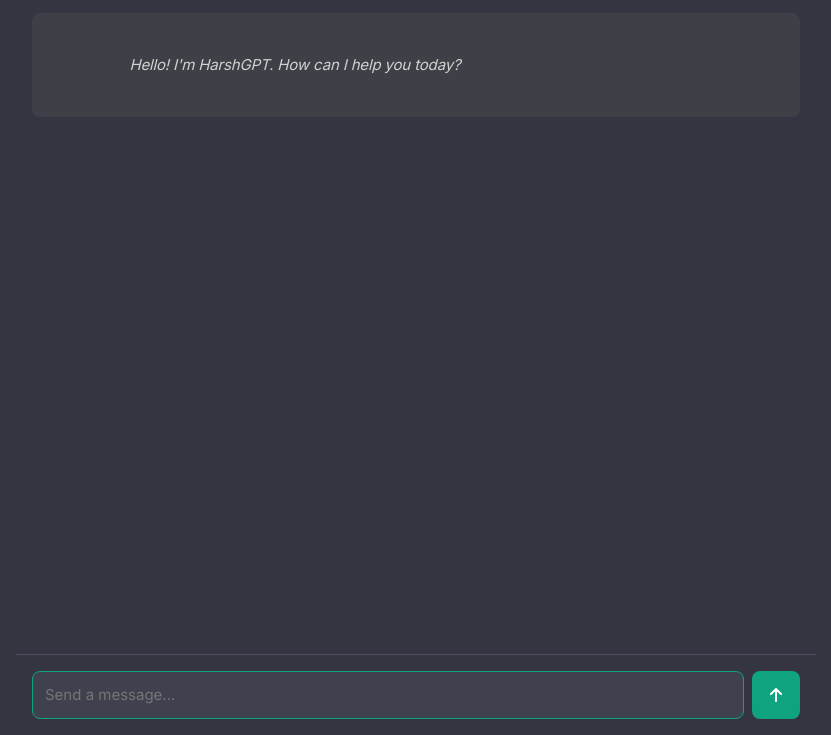
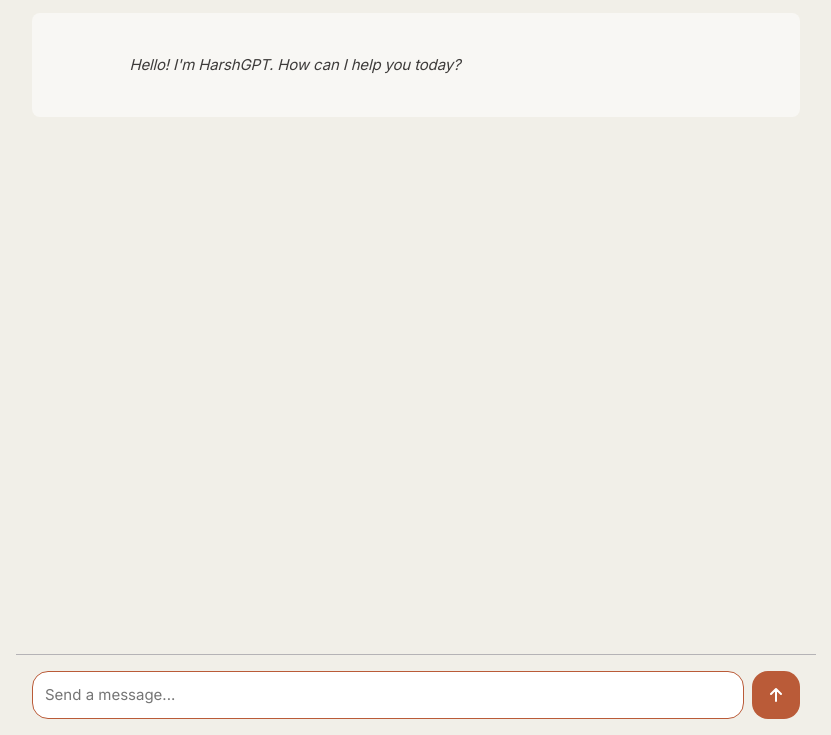
Before and after one commit to DevHarshPatel/ai, a plain HTML site: page index.html in a window 1280 px wide. Shown: the part 65-800 px from the top of the page, without its empty margins (224-1055 px from the left). Drawn offline with Linux system fonts and the light colour scheme.

Commit message:
Update style.css

```diff
--- a/style.css
+++ b/style.css
@@ -6,8 +6,8 @@
 
 body {
     font-family: 'Inter', -apple-system, BlinkMacSystemFont, "Segoe UI", Roboto, sans-serif;
-    background-color: #343541;
-    color: #ECECF1;
+    background-color: #F1EFE8;
+    color: #3D3929;
     height: 100vh;
     display: flex;
     flex-direction: column;
@@ -27,7 +27,7 @@ body {
 .chat-header {
     padding: 1rem;
     text-align: center;
-    border-bottom: 1px solid #4E4F60;
+    border-bottom: 1px solid #4e4f608b;
 }
 
 .chat-header h1 {
@@ -50,18 +50,20 @@ body {
     padding: 1rem;
     border-radius: 0.5rem;
 }
-
+.message.user .message-content {
+    font-weight: 600;
+}
 .message.user {
-    background-color: #444654;
+    background-color: #ffffff7d;
 }
 
 .message.assistant {
-    background-color: #343541;
+    background-color: #ffffff7d;
 }
 
 .message.system {
-    background-color: #3F4047;
-    color: #D1D1D1;
+    background-color: #ffffff7d;
+    color: #3e3c3b;
 }
 
 .message-content {
@@ -73,8 +75,7 @@ body {
 
 .input-container {
     padding: 1rem;
-    background-color: #343541;
-    border-top: 1px solid #4E4F60;
+    border-top: 1px solid #4e4f605f;
     display: flex;
     gap: 0.5rem;
     align-items: flex-end;
@@ -83,10 +84,10 @@ body {
 
 textarea {
     flex: 1;
-    background-color: #40414F;
-    border: 1px solid #565869;
-    border-radius: 0.5rem;
-    color: #ECECF1;
+    background-color: #ffffff;
+    border: 1px solid #5658697d;
+    border-radius: 1rem;
+    color: #582411;
     font-family: inherit;
     font-size: 0.9375rem;
     padding: 0.75rem;
@@ -97,13 +98,13 @@ textarea {
 }
 
 textarea:focus {
-    border-color: #10A37F;
+    border-color: #BA5B38;
 }
 
 button {
-    background-color: #10A37F;
+    background-color: #BA5B38;
     border: none;
-    border-radius: 0.5rem;
+    border-radius: 1rem;
     color: white;
     padding: 0.75rem;
     cursor: pointer;
@@ -114,11 +115,11 @@ button {
 }
 
 button:hover {
-    background-color: #0E906F;
+    background-color: #e18867;
 }
 
 button:disabled {
-    background-color: #2D4F44;
+    background-color: #4f442d;
     cursor: not-allowed;
 }
 
```
